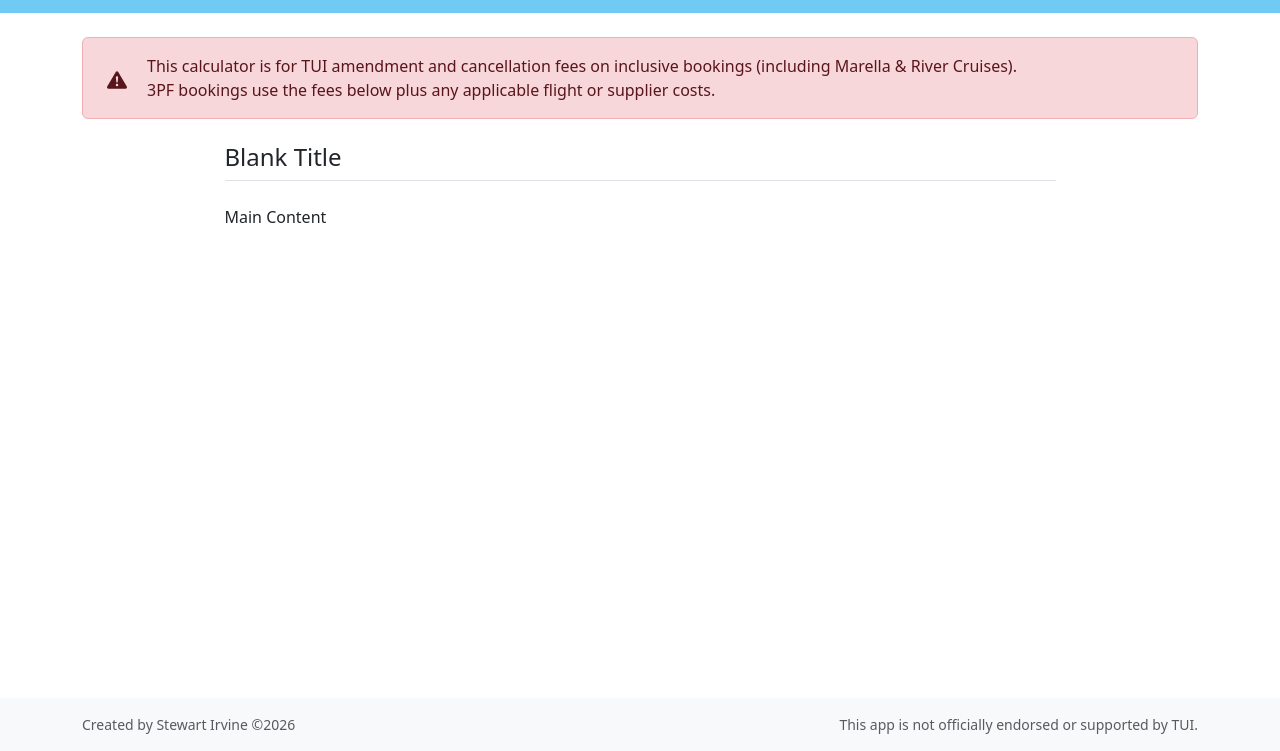
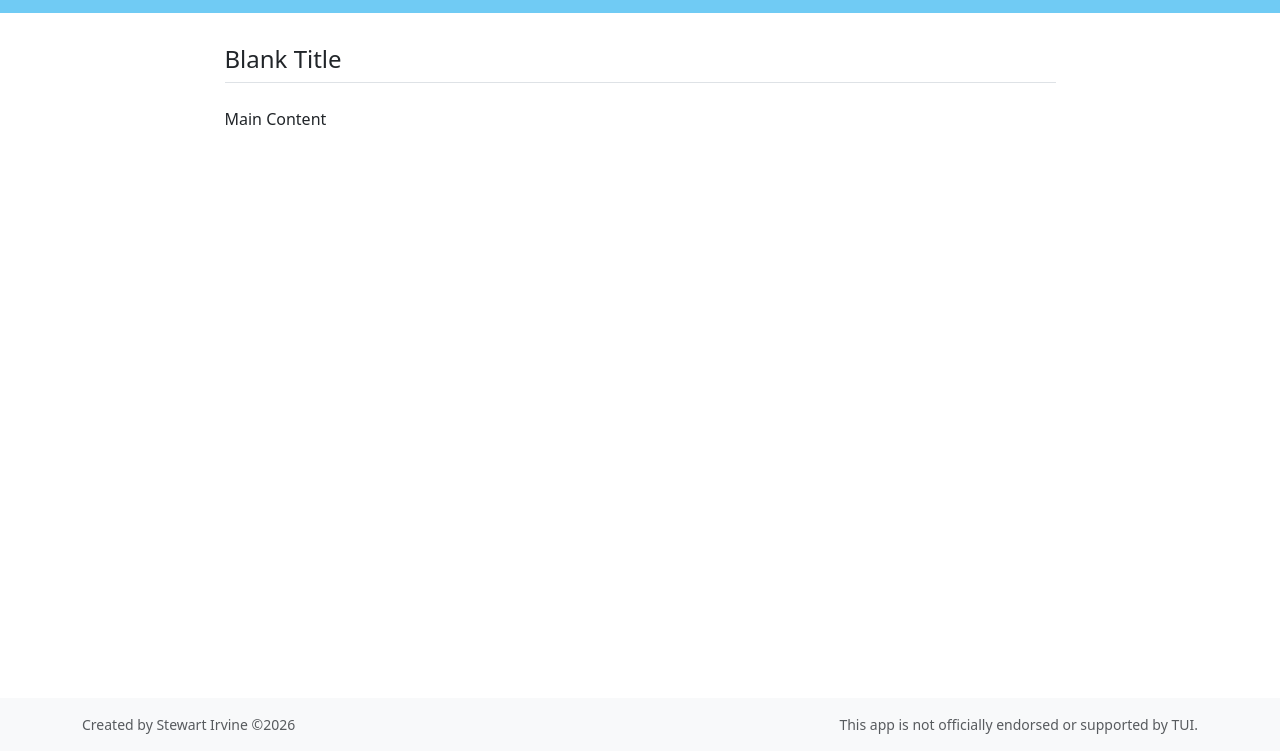
Before and after one commit to StirCrazyStu/agenthub, a plain HTML site: page blank.html in a window 1280 px wide. Shown: the part 49-800 px from the top of the page. Drawn offline with nearby package versions, Linux system fonts and the light colour scheme.

Commit message:
Change alert message in blank.html

```diff
--- a/blank.html
+++ b/blank.html
@@ -24,13 +24,13 @@
 		</header>
 		<main id="main-container" class="bg-white pt-4 flex-grow-1">
 			<div class="container">
-					<div class="alert alert-danger d-flex align-items-center" role="alert">
+				<div class="alert alert-danger d-flex align-items-center d-none" role="alert">
 					<div class="ms-2 me-1">
 						<svg width="20" height="20" class="me-3 flex-shrink-0" xmlns="http://www.w3.org/2000/svg" viewBox="0 0 16 16" role="img" aria-label="Warning">
 							<path fill="currentColor" d="M8.982 1.566a1.13 1.13 0 0 0-1.964 0L.165 13.233c-.457.778.091 1.767.982 1.767h13.706c.89 0 1.438-.99.982-1.767L8.982 1.566zM8 5c.535 0 .954.462.9.995l-.35 3.507a.552.552 0 0 1-1.1 0L7.1 5.995A.905.905 0 0 1 8 5zm.002 6a1 1 0 1 1 0 2 1 1 0 0 1 0-2z"/>
 						</svg>
 					</div>
-					<div>This calculator is for TUI amendment and cancellation fees on inclusive bookings (including Marella &amp; River Cruises).<br>3PF bookings use the fees below plus any applicable flight or supplier costs.</div>
+					<div>Alert</div>
 				</div>
 				<div class="block-content">
 					<div class="row justify-content-center">
```
